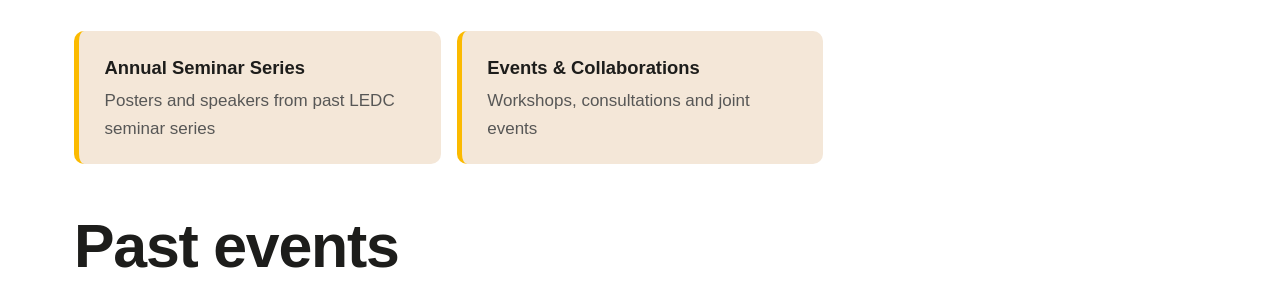
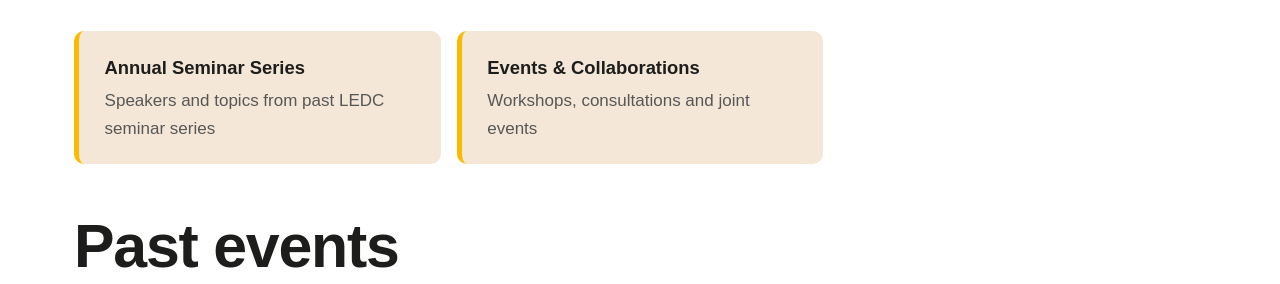
Before and after one commit to law-environment-and-development-centre/law-environment-and-development-centre.github.io, a Jekyll site: the page built from events.md, in a window 1280 px wide and 900 px high, scrolled down 664 px. Shown: the part 169-453 px from the top of the window. Built offline with Jekyll 4.4.1, drawn with Linux system fonts in a browser that asks for light colours.

Commit message:
Events page: drop mention of posters
Co-Authored-By: Claude Opus 5.5 <noreply@anthropic.com>
Claude-Session: https://claude.ai/code/session_017SFxnkeNkLrH5QiUtYbyMH

```diff
--- a/events.md
+++ b/events.md
@@ -15,7 +15,7 @@ permalink: /events/
   </div>
 
   <div class="link-cards">
-    <a class="link-card" href="{{ '/events/seminar-series/' | relative_url }}"><strong>Annual Seminar Series</strong><span>Posters and speakers from past LEDC seminar series</span></a>
+    <a class="link-card" href="{{ '/events/seminar-series/' | relative_url }}"><strong>Annual Seminar Series</strong><span>Speakers and topics from past LEDC seminar series</span></a>
     <a class="link-card" href="{{ '/events/collaborations/' | relative_url }}"><strong>Events &amp; Collaborations</strong><span>Workshops, consultations and joint events</span></a>
   </div>
 
```
